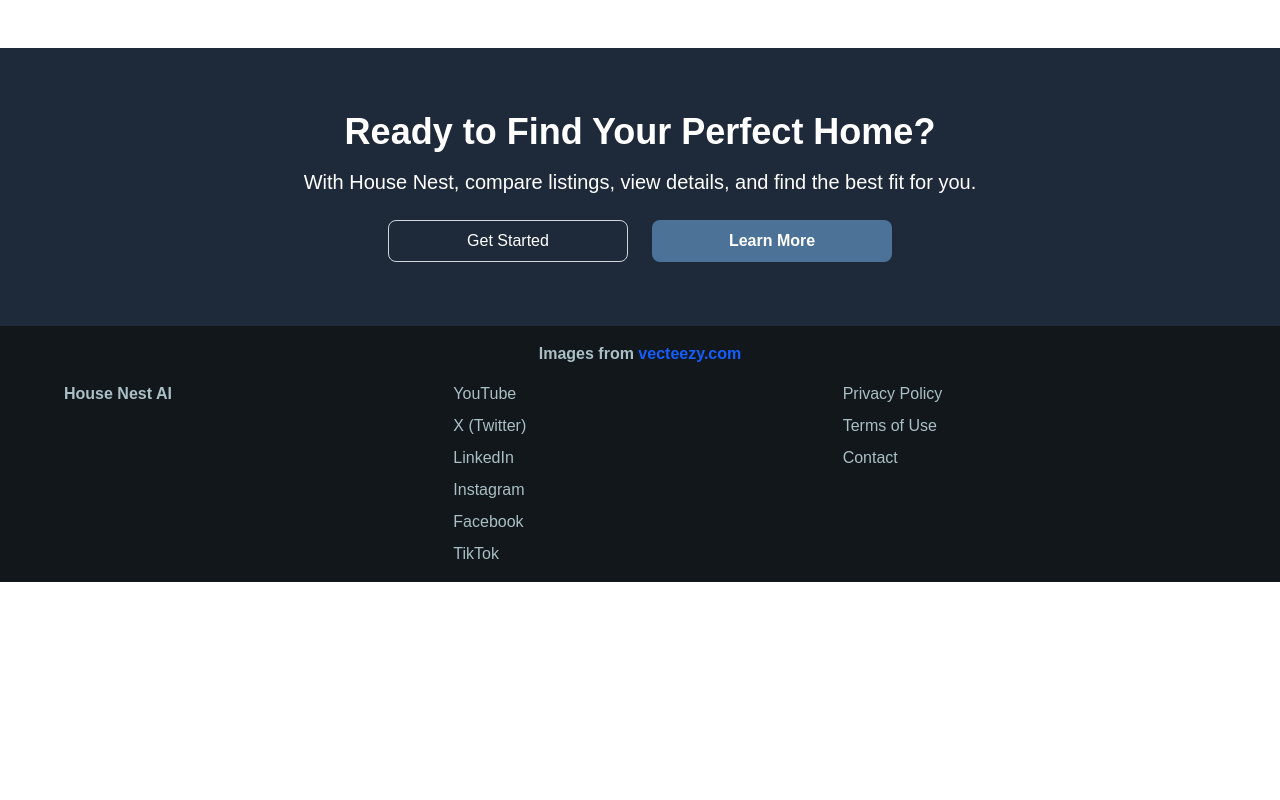
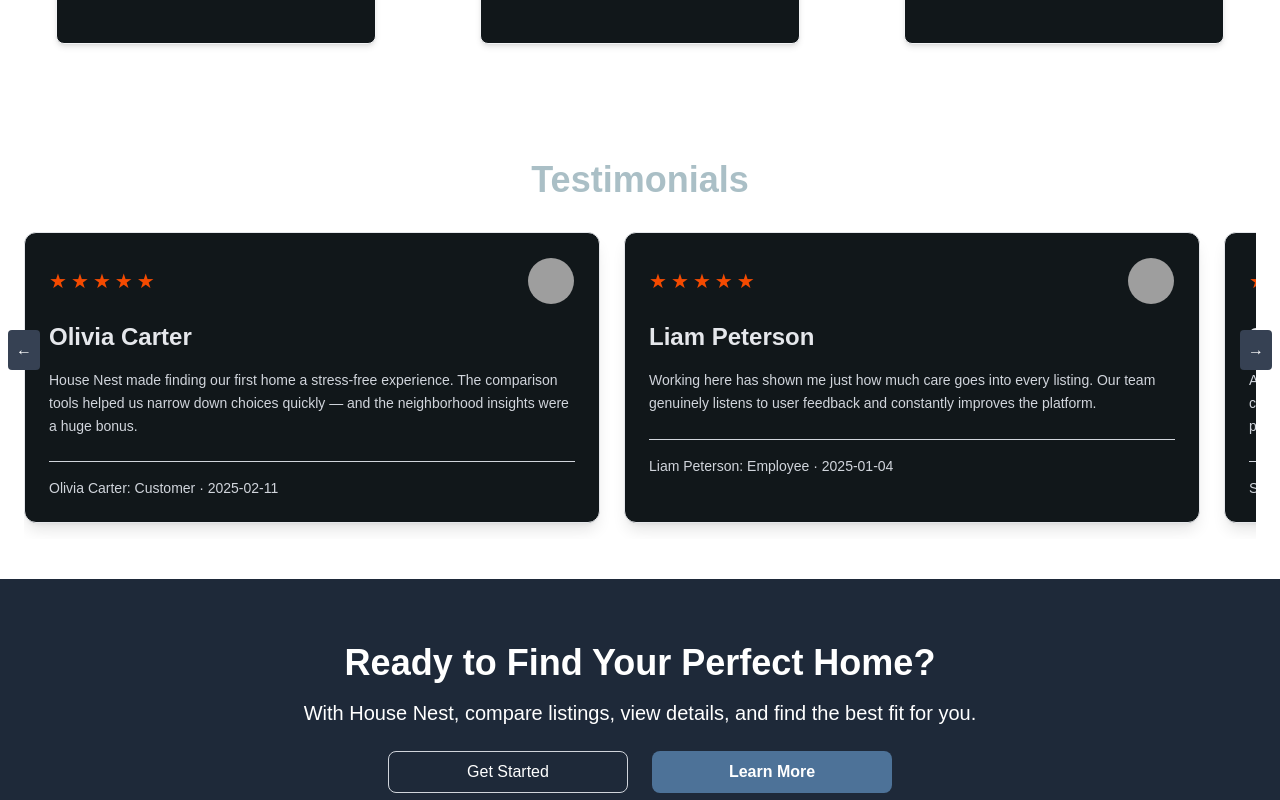
Before and after one commit to theHTMLSpot/HouseNestAI, a Next.js app: page / in a window 1280 px wide. Shown: the part 1040-1840 px from the top of the page. Before the commit the page ends 1622 px from the top, so only its background shows below. Built offline with nearby package versions, Linux system fonts and the light colour scheme; grey boxes are pictures that could not be loaded.

Commit message:
added testimonials

```diff
--- a/app/globals.css
+++ b/app/globals.css
@@ -24,3 +24,30 @@
 	color: var(--foreground);
 	font-family: Arial, Helvetica, sans-serif;
 }
+
+.custom-scrollbar {
+	display: flex;
+	gap: 1.5rem; /* roughly space-x-6 */
+	overflow-x: auto;
+	padding-bottom: 1rem; /* pb-4 */
+}
+
+/* Scrollbar styling for Webkit browsers (Chrome, Edge, Safari) */
+.custom-scrollbar::-webkit-scrollbar {
+	height: 6px; /* thin scrollbar */
+}
+
+.custom-scrollbar::-webkit-scrollbar-track {
+	background-color: #111827; /* Tailwind gray-900 */
+}
+
+.custom-scrollbar::-webkit-scrollbar-thumb {
+	background-color: #374151; /* Tailwind gray-700 */
+	border-radius: 9999px; /* rounded scrollbar thumb */
+}
+
+/* Firefox scrollbar styling */
+.custom-scrollbar {
+	scrollbar-width: thin;
+	scrollbar-color: #374151 #111827; /* thumb color, track color */
+}
--- /dev/null
+++ b/components/testimonials/card.tsx
@@ -0,0 +1,51 @@
+import Image from "next/image";
+
+export default function TestimonialCard({
+	name,
+	title,
+	image,
+	rating,
+	date,
+	children,
+}: {
+	name: string;
+	title: string;
+	image: string;
+	rating: number;
+	date: string;
+	children?: React.ReactNode;
+}) {
+	const stars = Array.from({ length: 5 }, (_, index) => (
+		<span
+			key={index}
+			className={`text-xl ${index <= rating ? "text-orange-600" : "text-gray-400"}`}
+		>
+			★
+		</span>
+	));
+
+	if (!date) date = new Date().toDateString();
+
+	return (
+		<div className="h-full w-full max-w-xl rounded-xl border bg-[#11171a] p-6 text-gray-200 shadow-lg">
+			<div className="mb-4 flex items-center justify-between">
+				<div className="flex items-center gap-1">{stars}</div>
+				<Image
+					src={image}
+					alt={name}
+					width={50}
+					height={50}
+					className="h-12 w-12 rounded-full border object-cover"
+				/>
+			</div>
+
+			<h1 className="mb-4 text-2xl font-bold">{name}</h1>
+
+			<p className="text-sm leading-relaxed text-gray-300">{children}</p>
+
+			<div className="mt-6 border-t pt-4 text-sm text-gray-300">
+				{name}: {title} · {date}
+			</div>
+		</div>
+	);
+}
--- a/constants/featureCard.tsx
+++ b/constants/featureCard.tsx
@@ -19,7 +19,7 @@
 			descriptionLevel={4}
 			titleClassName="text-[#aabfc6] font-bold"
 			descriptionClassName="text-[#7f8e92]"
-			className={`flex flex-col items-center justify-center rounded-lg border p-8 shadow-md ${className} h-auto w-full max-w-xs bg-[#11171a] text-gray-100 transition-transform duration-300 ease-in-out hover:translate-y-[-0.75rem] hover:scale-[1.05] hover:shadow-lg`}
+			className={`flex h-full flex-col items-center justify-center rounded-lg border p-8 shadow-md ${className} h-auto w-full max-w-xs bg-[#11171a] text-gray-100 transition-transform duration-300 ease-in-out hover:translate-y-[-0.75rem] hover:scale-[1.05] hover:shadow-lg`}
 		/>
 	);
 }
--- a/constants/featureCards.tsx
+++ b/constants/featureCards.tsx
@@ -5,7 +5,7 @@
 export default function FeatureCards({ className }: { className?: string }) {
 	return (
 		<div
-			className={`grid grid-cols-1 gap-6 p-4 sm:grid-cols-2 md:grid-cols-3 lg:grid-cols-3 xl:grid-cols-3 ${className}`}
+			className={`grid w-screen grid-cols-1 place-items-center gap-6 p-4 sm:grid-cols-2 md:grid-cols-3 lg:grid-cols-3 xl:grid-cols-3 ${className}`}
 		>
 			<FeatureCard
 				title="Effortless Search"
--- a/constants/footer.tsx
+++ b/constants/footer.tsx
@@ -2,18 +2,7 @@
 
 export default function Footer() {
 	return (
-		<div className="flex w-full flex-col items-center justify-center bg-[#11171a] p-4 text-[#aabfc6]">
-			<div className="text-1xl font-bold">
-				Images from{" "}
-				<Link
-					href="https://www.vecteezy.com"
-					target="_blank"
-					className="text-blue-600 hover:underline"
-				>
-					vecteezy.com
-				</Link>
-			</div>
-
+		<div className="flex w-full flex-col items-center justify-center border-t border-t-blue-200 bg-[#11171a] p-4 text-[#aabfc6]">
 			<div className="mt-4 grid w-full max-w-6xl grid-cols-1 gap-4 text-center md:grid-cols-2 md:text-left lg:grid-cols-3">
 				{/* Brand Title */}
 				<div className="text-1xl font-bold">House Nest AI</div>
--- /dev/null
+++ b/constants/testimonials.tsx
@@ -0,0 +1,101 @@
+"use client";
+
+import { useRef, useEffect, useState } from "react";
+
+import TestimonialCard from "@/components/testimonials/card";
+export default function Testimonials() {
+	const [testimonials, setTestimonials] = useState<Testimonial[]>([]);
+	const [isLoading, setIsLoading] = useState(true);
+	const [error, setError] = useState<string | null>(null);
+	const containerRef = useRef<HTMLDivElement>(null);
+
+	useEffect(() => {
+		const fetchTestimonials = async () => {
+			setIsLoading(true);
+			try {
+				const response = await fetch("/data/testimonials.json");
+				if (!response.ok) throw new Error("Failed to fetch testimonials");
+				const data = await response.json();
+				setTestimonials(data);
+			} catch (err: unknown) {
+				if (err instanceof Error)
+					setError(`Error fetching testimonials: ${err.message}`);
+			} finally {
+				setIsLoading(false);
+			}
+		};
+
+		fetchTestimonials();
+	}, []);
+
+	const scrollBy = (distance: number) => {
+		if (containerRef.current) {
+			containerRef.current.scrollBy({ left: distance, behavior: "smooth" });
+		}
+	};
+
+	if (isLoading)
+		return <div className="text-center text-[#aabfc6]">Loading...</div>;
+	if (error) return <div className="text-center text-red-500">{error}</div>;
+
+	return (
+		<div className="relative w-full px-6 py-10">
+			<h1 className="mb-8 text-center text-4xl font-bold text-[#aabfc6]">
+				Testimonials
+			</h1>
+
+			{/* Scroll Buttons */}
+			<button
+				onClick={() => scrollBy(-320)} // scroll left by ~card width + gap
+				className="absolute top-1/2 left-2 -translate-y-1/2 rounded bg-gray-700 p-2 text-white hover:bg-gray-600"
+				aria-label="Scroll Left"
+			>
+				&#8592;
+			</button>
+			<button
+				onClick={() => scrollBy(320)} // scroll right by ~card width + gap
+				className="absolute top-1/2 right-2 -translate-y-1/2 rounded bg-gray-700 p-2 text-white hover:bg-gray-600"
+				aria-label="Scroll Right"
+			>
+				&#8594;
+			</button>
+
+			<div
+				ref={containerRef}
+				style={{
+					display: "flex",
+					gap: "1.5rem",
+					overflowX: "auto",
+					paddingBottom: "1rem",
+					scrollbarWidth: "thin",
+					scrollbarColor: "#374151 #111827",
+					scrollBehavior: "smooth",
+				}}
+			>
+				{testimonials.map((testimonial: Testimonial) => (
+					<div key={testimonial.id} className="min-w-[300px] shrink-0">
+						<TestimonialCard
+							name={testimonial.name}
+							title={testimonial.title}
+							image={testimonial.image}
+							rating={testimonial.rating}
+							date={testimonial.date}
+						>
+							{testimonial.text}
+						</TestimonialCard>
+					</div>
+				))}
+			</div>
+		</div>
+	);
+}
+
+export interface Testimonial {
+	id: number;
+	name: string;
+	title: string;
+	image: string;
+	rating: number;
+	date: string;
+	text: string;
+}
--- a/pages/contactPage.tsx
+++ b/pages/contactPage.tsx
@@ -72,7 +72,7 @@
 	};
 
 	return (
-		<div className="min-h-[calc(100vh-5rem)] min-w-screen bg-[#11171a] p-8 text-gray-100">
+		<div className="min-h-[calc(100vh-4rem)] min-w-screen bg-[#11171a] p-8 text-gray-100">
 			<div className="flex w-screen flex-col items-center justify-center">
 				<Title
 					text="Contact Us"
--- a/pages/landingPage.tsx
+++ b/pages/landingPage.tsx
@@ -2,6 +2,7 @@
 
 import Cta from "@/constants/cta";
 import FeatureCards from "@/constants/featureCards";
+import Testimonials from "@/constants/testimonials";
 import { Button, Title } from "@/components/components";
 import { useRouter } from "next/navigation";
 
@@ -50,7 +51,14 @@
 				</div>
 			</div>
 			{/* features */}
-			<FeatureCards className="my-10" />
+			<Title
+				text="Features"
+				level={1}
+				className="mt-10 text-center text-4xl font-bold text-[#aabfc6]"
+			/>
+			<FeatureCards className="mt-3 mb-15" />
+			{/* Testimonials */}
+			<Testimonials />
 			{/* CTA Section */}
 			<Cta />
 		</div>
--- a/pages/profilePage.tsx
+++ b/pages/profilePage.tsx
@@ -20,10 +20,11 @@
 	};
 
 	const checkLoggedIn = () => {
-		return fakeUserData.JWT ? true : false;
+		return fakeUserData ? true : false;
 	};
 
 	return (
+		<div className="flex min-h-[calc(100vh-4rem)] flex-col items-center justify-between bg-[#11171a] p-30 text-gray-100 lg:flex-row">
 			<Card
 				title="Profile"
 				titleLevel={1}
@@ -96,5 +97,6 @@
 					)}
 				</>
 			</Card>
+		</div>
 	);
 }
--- /dev/null
+++ b/public/data/testimonials.json
@@ -0,0 +1,47 @@
+[
+	{
+		"id": 1,
+		"name": "Olivia Carter",
+		"title": "Customer",
+		"image": "/images/testimonials/olivia.jpg",
+		"text": "House Nest made finding our first home a stress-free experience. The comparison tools helped us narrow down choices quickly — and the neighborhood insights were a huge bonus.",
+		"rating": 5,
+		"date": "2025-02-11"
+	},
+	{
+		"id": 2,
+		"name": "Liam Peterson",
+		"title": "Employee",
+		"image": "/images/testimonials/liam.jpg",
+		"text": "Working here has shown me just how much care goes into every listing. Our team genuinely listens to user feedback and constantly improves the platform.",
+		"rating": 5,
+		"date": "2025-01-04"
+	},
+	{
+		"id": 3,
+		"name": "Samantha Reyes",
+		"title": "Contributor",
+		"image": "/images/testimonials/samantha.jpg",
+		"text": "As someone who writes guides and local reviews for House Nest, I love how committed the platform is to quality content. It’s not just listings — it’s about helping people make smarter home decisions.",
+		"rating": 4,
+		"date": "2024-12-22"
+	},
+	{
+		"id": 4,
+		"name": "Daniel Cho",
+		"title": "Customer",
+		"image": "/images/testimonials/daniel.jpg",
+		"text": "I’ve used a lot of property sites, but House Nest stands out. Clean design, fast search, and the ability to compare homes side-by-side saved me hours.",
+		"rating": 5,
+		"date": "2025-03-15"
+	},
+	{
+		"id": 5,
+		"name": "Isabelle Moreau",
+		"title": "Employee",
+		"image": "/images/testimonials/isabelle.jpg",
+		"text": "The mission of House Nest aligns perfectly with modern home seekers. We’re not just selling homes — we’re creating confidence in people’s decisions.",
+		"rating": 5,
+		"date": "2025-04-08"
+	}
+]
```
Also changed, not shown: package.json (+5 -3 lines), 1 other file (tests, documents, lock files or other folders). Lines whose indentation alone changed are shown as unchanged.
